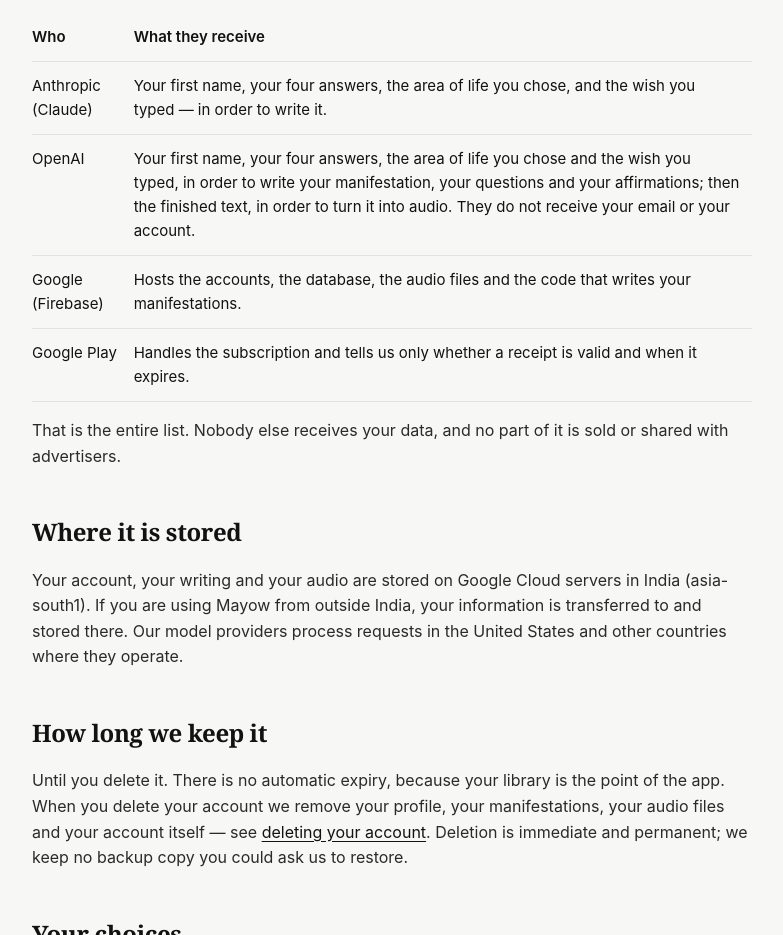
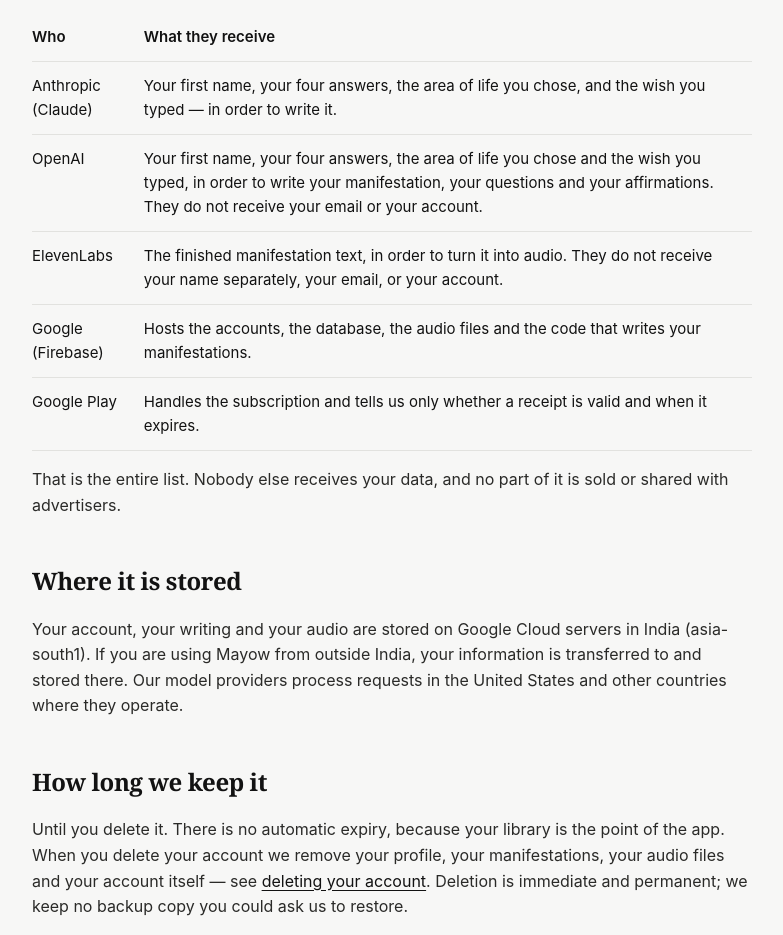
Before and after one commit to sid-sys/policies, a plain HTML site: page privacy.html in a window 1280 px wide. Shown: the part 1703-2638 px from the top of the page, without its empty margins (248-1031 px from the left). Drawn offline with Linux system fonts and the light colour scheme.

Commit message:
Privacy: ElevenLabs turns the finished text into audio; OpenAI only writes
Co-Authored-By: Claude Sonnet 5.5 <noreply@anthropic.com>

```diff
--- a/privacy.html
+++ b/privacy.html
@@ -97,8 +97,12 @@
       <td>OpenAI</td>
       <td>Your first name, your four answers, the area of life you chose and
       the wish you typed, in order to write your manifestation, your questions
-      and your affirmations; then the finished text, in order to turn it into
-      audio. They do not receive your email or your account.</td>
+      and your affirmations. They do not receive your email or your account.</td>
+    </tr>
+    <tr>
+      <td>ElevenLabs</td>
+      <td>The finished manifestation text, in order to turn it into audio. They
+      do not receive your name separately, your email, or your account.</td>
     </tr>
     <tr>
       <td>Google (Firebase)</td>
```
